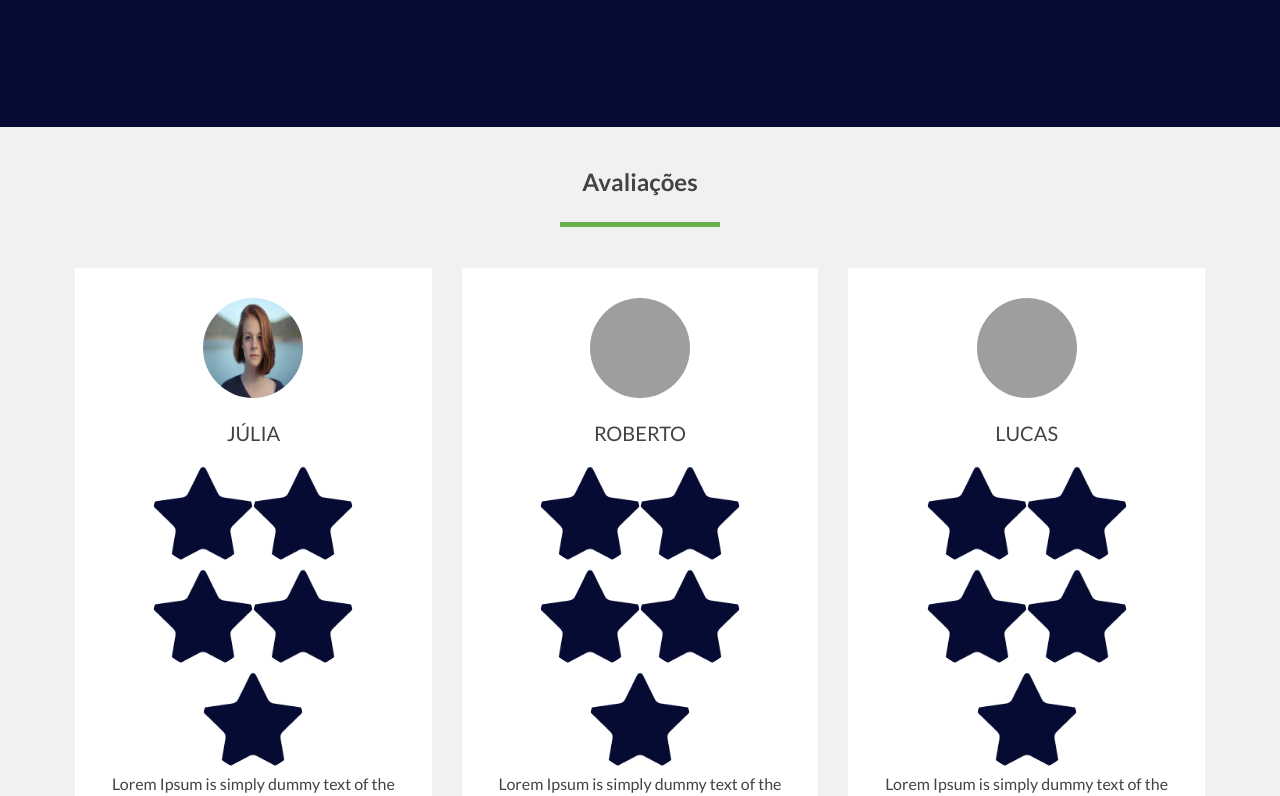
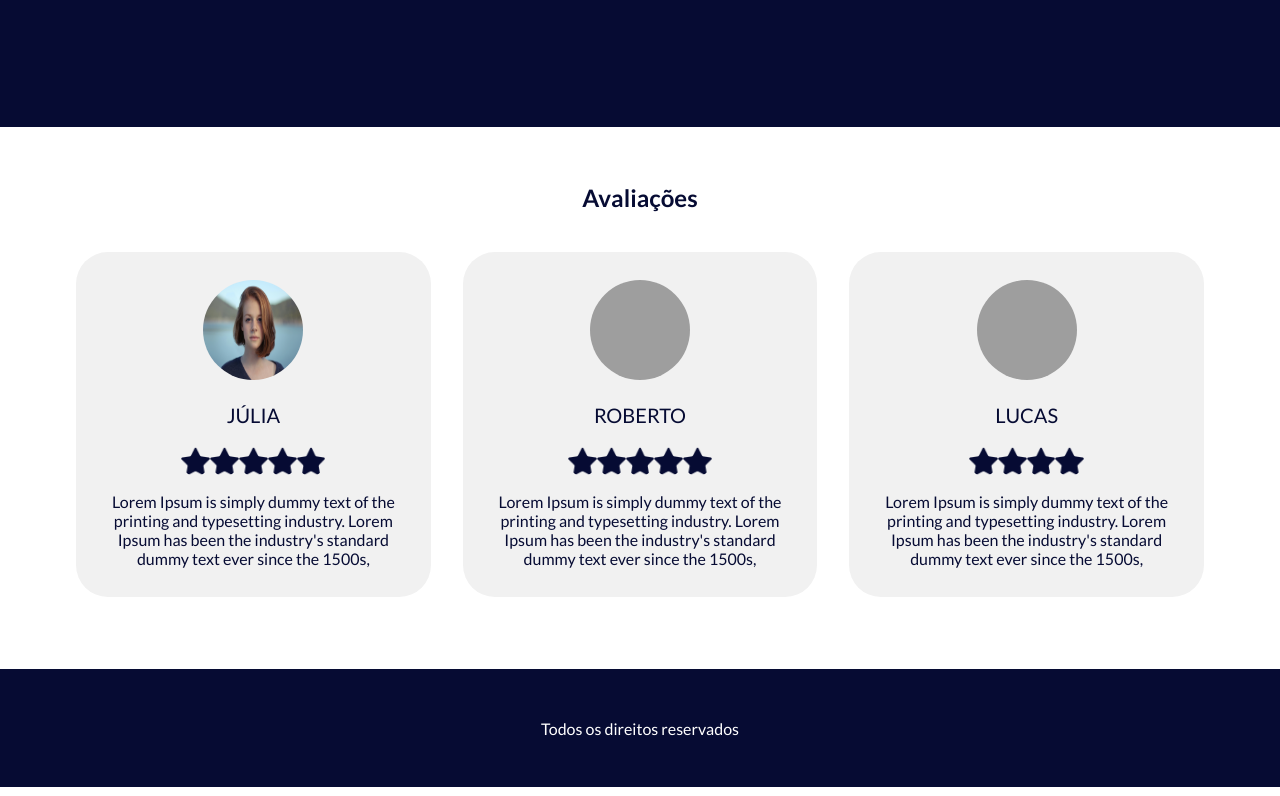
Before and after one commit to aarthurbf/front_end_cp04, a React (Vite) app: page / in a window 1280 px wide. Shown: the part 1404-2200 px from the top of the page. Built offline with nearby package versions, Linux system fonts and the light colour scheme; grey boxes are pictures that could not be loaded.

Commit message:
Add: Avaliações CSS

```diff
--- a/src/css/Global.css
+++ b/src/css/Global.css
@@ -5,6 +5,7 @@
 :root{
     --color1: #fff;
     --color2: #060b33;
+    --color3: #f1f1f1;
 }
 
 *{
--- a/src/css/Home.css
+++ b/src/css/Home.css
@@ -94,24 +94,22 @@
 }
 
 .testimonials {
-    padding: 40px 0;
-    background: #f1f1f1;
-    color: #434343;
+    padding: 2.5rem 0;
+    background: var(--color1);
+    color: var(--color2);
     text-align: center;
+    margin-top: 1rem;
+}
+
+.testimonials h1 {
+    margin-bottom: 1.5rem;
 }
 
 .inner {
-    max-width: 1200px;
+    max-width: 75rem;
     margin: auto;
     overflow: hidden;
-    padding: 0 20px;
-}
-
-.border {
-    width: 160px;
-    height: 5px;
-    background: #6ab04c;
-    margin: 26px auto;
+    padding: 0 1.25rem;
 }
 
 .row {
@@ -124,32 +122,39 @@
     flex: 33.33%;
     max-width: 33.33%;
     box-sizing: border-box;
-    padding: 15px;
+    padding: 1rem;
 }
 
 .testimonial {
-    background: #fff;
-    padding: 30px;
+    background: var(--color3);
+    border-radius: 2rem;
+    padding: 1.8rem;
+    margin-bottom: 1rem;
 }
 
 .testimonial img {
-    width: 100px;
-    height: 100px;
+    width: 6.25rem;
+    height: 6.25rem;
     border-radius: 50%;
 }
 
 .name {
-    font-size: 20px;
+    font-size: 1.25rem;
     text-transform: uppercase;
-    margin: 20px 0;
+    margin: 1.25rem 0;
 }
 
-/* .stars {
-    color: #6ab04c;
-    margin-bottom: 20px;
-} */
+.stars {
+    display: flex;
+    flex-direction: row;
+    justify-content: center;
+    margin-bottom: 1rem;
+}
 
-
+.stars img{
+    width: 1.8rem;
+    height: 1.8rem;
+}
 
 /*Responsividade*/
 @media (max-width: 700px) {
--- a/src/css/Sobre.css
+++ b/src/css/Sobre.css
@@ -42,7 +42,6 @@
     max-width: 100%;
     height: auto;
     display: block;
-    transition: .5s ease;
 }
 
 .sobre-content{
--- a/src/routes/Home.jsx
+++ b/src/routes/Home.jsx
@@ -46,7 +46,6 @@ function Home() {
       <section className="testimonials">
         <div className="inner">
           <h1>Avaliações</h1>
-          <div className="border"></div>
           <div className="row">
             <div className="col">
               <div className="testimonial">
@@ -91,7 +90,6 @@ function Home() {
                   <img src={Estrela} alt="" />
                   <img src={Estrela} alt="" />
                   <img src={Estrela} alt="" />
-                  <img src={Estrela} alt="" />
                 </div>
                 <p>
                   Lorem Ipsum is simply dummy text of the printing and typesetting industry. Lorem Ipsum has been the industry's standard dummy text ever since the 1500s,
```
